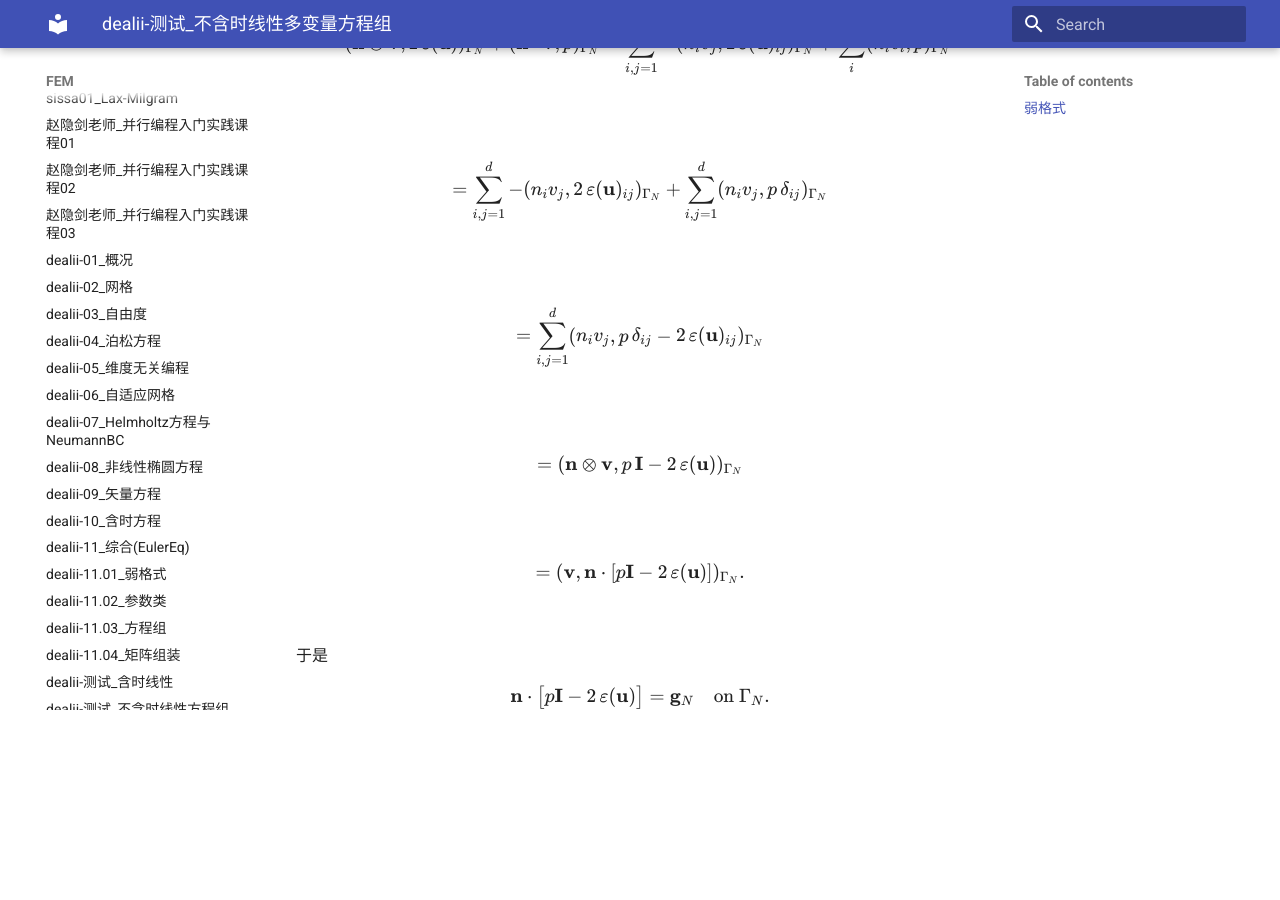
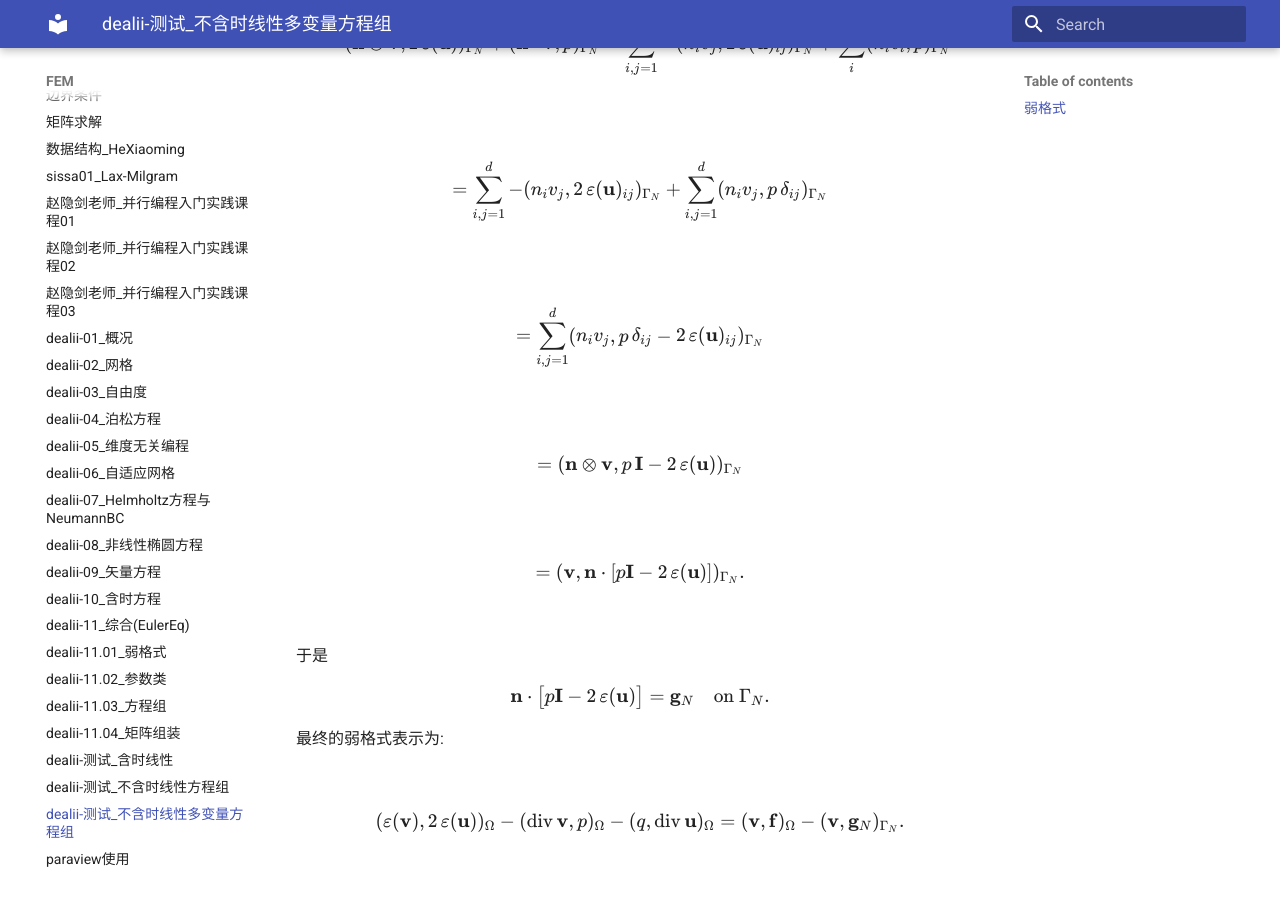
Before and after one commit to ymma98/technotes, an MkDocs documentation site: the page built from docs/FEM/dealii-测试_不含时线性方程组多变量.md, in a window 1280 px wide and 900 px high, scrolled down 1636 px. Built offline with MkDocs 1.6.1 and Material for MkDocs 9.7.7, drawn with Linux system fonts in a browser that asks for light colours; before the commit the page ends 2370 px from its top, so only the background shows below that.

Commit message:
docs/FEM/dealii-测试_不含时线性方程组多变量.md updated from https://stackedit.cn/

```diff
--- a/docs/FEM/dealii-测试_不含时线性方程组多变量.md
+++ b/docs/FEM/dealii-测试_不含时线性方程组多变量.md
@@ -77,9 +77,16 @@ $$
 \quad \text{on } \Gamma_N.
 $$
 
+最终的弱格式表示为:
+
+$$
+(\varepsilon(\mathbf{v}), 2 \, \varepsilon(\mathbf{u}))_\Omega - (\mathrm{div}\,\mathbf{v}, p)_\Omega - (q, \mathrm{div}\,\mathbf{u})_\Omega = (\mathbf{v}, \mathbf{f})_\Omega - (\mathbf{v}, \mathbf{g}_N)_{\Gamma_N}.
+$$
+
+
 <!--stackedit_data:
-eyJoaXN0b3J5IjpbLTIxMDU5MDIyNDYsMjE0NTkzNTI4OSwxOD
-Y2MDczOTE3LC0xODU4MzYyMzc4LDIwNzIzNjMyNDksLTc0MTQ3
-NzE2MCwtMjEyOTkzNjI0Myw3ODQ0MTMzMzIsLTE1MzY3NjkyND
-YsLTEzNTA1OTcyMzYsLTE4MTEyNzAzODVdfQ==
+eyJoaXN0b3J5IjpbMTcwODM4MTExMywyMTQ1OTM1Mjg5LDE4Nj
+YwNzM5MTcsLTE4NTgzNjIzNzgsMjA3MjM2MzI0OSwtNzQxNDc3
+MTYwLC0yMTI5OTM2MjQzLDc4NDQxMzMzMiwtMTUzNjc2OTI0Ni
+wtMTM1MDU5NzIzNiwtMTgxMTI3MDM4NV19
 -->
```
